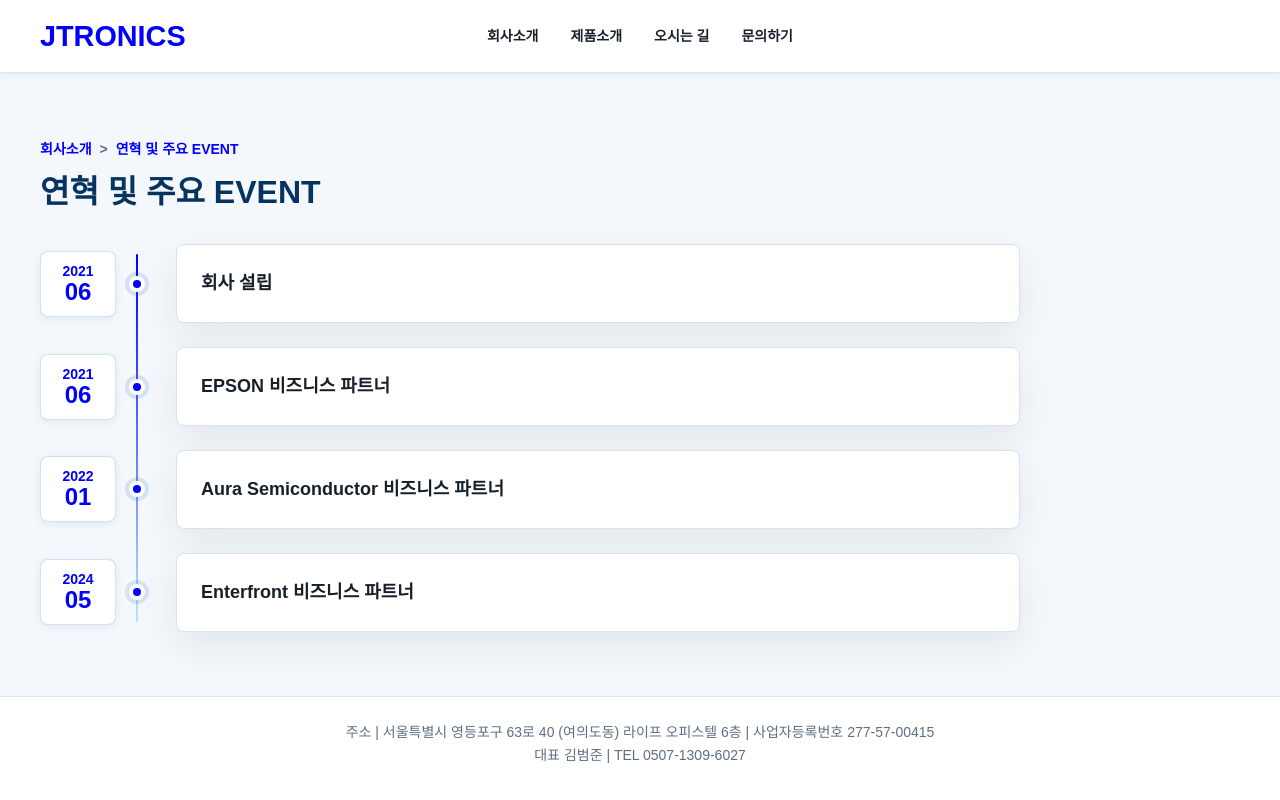
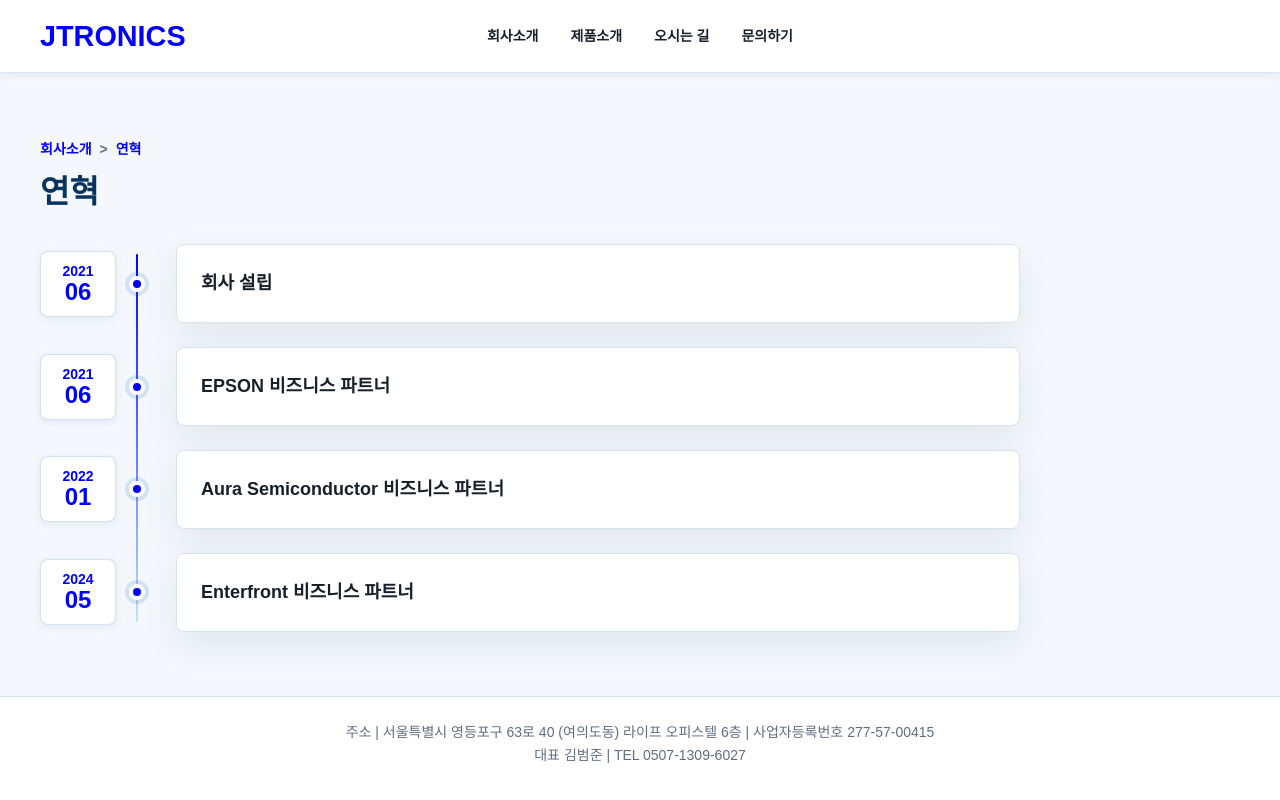
Before and after one commit to jinbaoboo/JTRONICS, a plain HTML site: page about-history.html in a window 1280 px wide. Drawn offline with Linux system fonts and the light colour scheme.

Commit message:
Rename history page labels

```diff
--- a/about-history.html
+++ b/about-history.html
@@ -4,7 +4,7 @@
   <meta charset="UTF-8">
   <meta name="viewport" content="width=device-width, initial-scale=1.0">
   <meta name="description" content="JTRONICS 연혁 및 주요 이벤트">
-  <title>연혁 및 주요 EVENT | JTRONICS</title>
+  <title>연혁 | JTRONICS</title>
   <link rel="stylesheet" href="css/style.css">
 </head>
 <body>
@@ -31,8 +31,8 @@
     <section class="about-history-section bg-soft">
       <div class="container">
         <div class="page-heading">
-          <p class="page-breadcrumb">회사소개 <span aria-hidden="true">&gt;</span> 연혁 및 주요 EVENT</p>
-          <h1 class="section-title">연혁 및 주요 EVENT</h1>
+          <p class="page-breadcrumb">회사소개 <span aria-hidden="true">&gt;</span> 연혁</p>
+          <h1 class="section-title">연혁</h1>
         </div>
 
         <ol class="history-timeline">
```
Also changed, not shown: index.html (+1 -1 lines).
